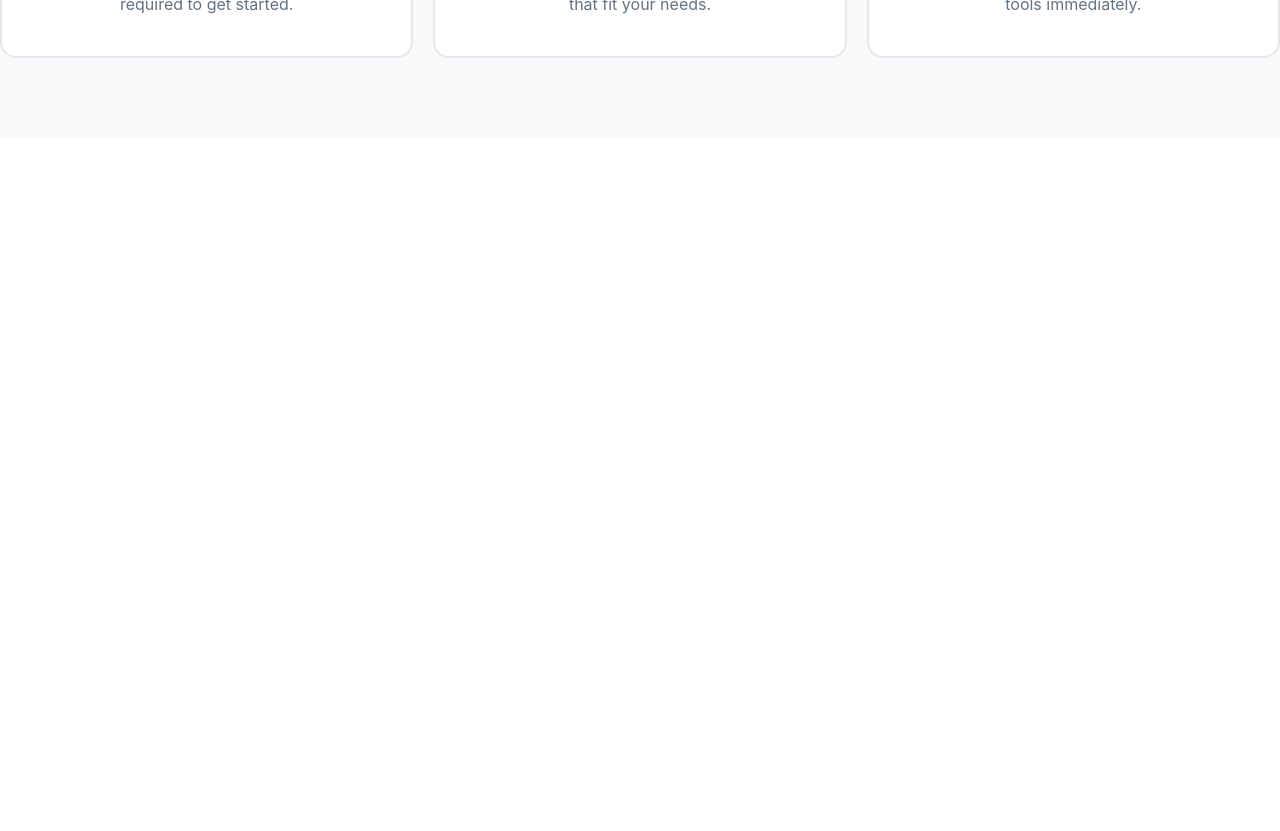
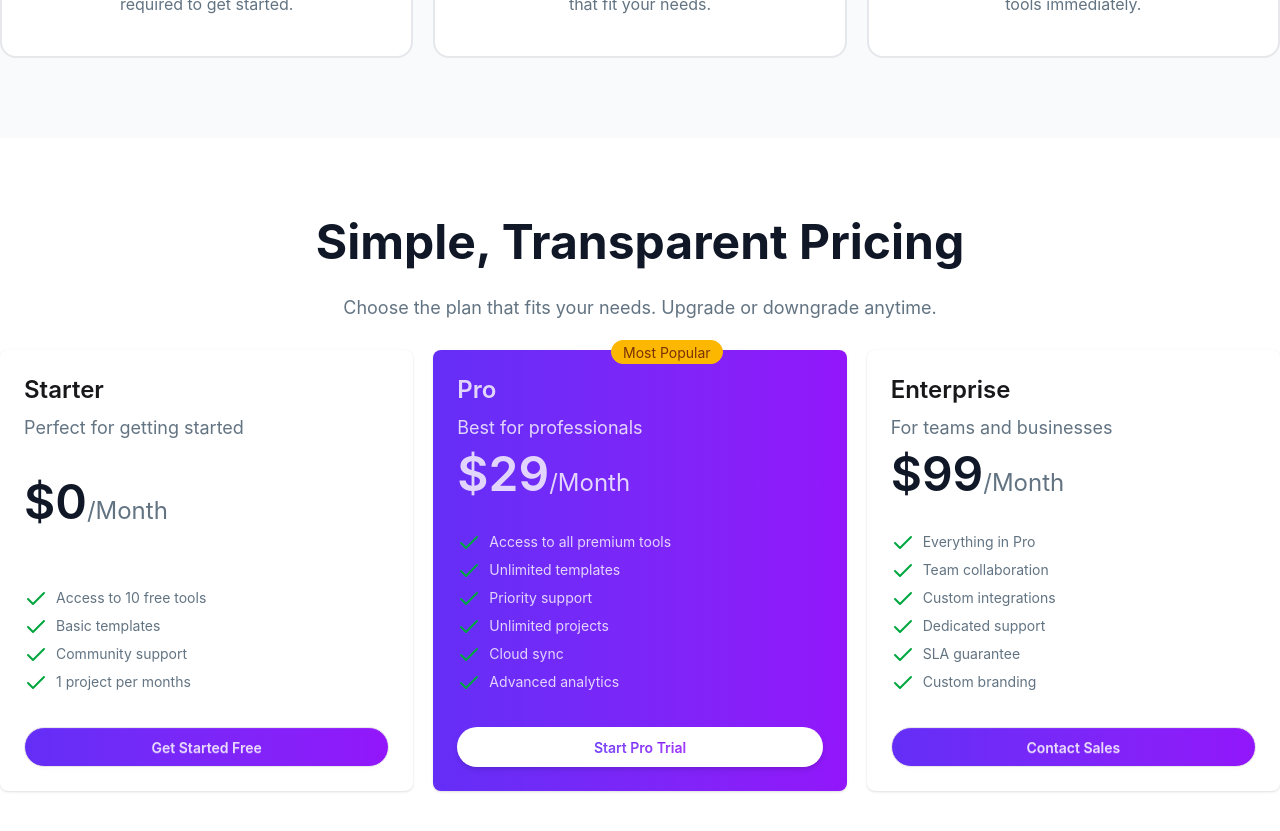
Before and after one commit to karimul-New-172/digitools-platform, a React (Vite) app: page / in a window 1280 px wide. Shown: the part 2820-3651 px from the top of the page. Before the commit the page ends 2958 px from the top, so only its background shows below. Built offline with nearby package versions, Linux system fonts and the light colour scheme.

Commit message:
pricing card section add

```diff
--- a/src/App.jsx
+++ b/src/App.jsx
@@ -7,6 +7,7 @@ import AvailableProducts from './components/AvailableProducts/AvailableProducts'
 import CartItem from './components/CartItem/CartItem'
 import Carts from './components/Carts/Carts'
 import Started from './components/Started/Started'
+import PricingCards from './components/PricingCards/PricingCards'
 
 const fetchProducts = async () => {
   const res = await fetch('/products.json');
@@ -55,7 +56,7 @@ function App() {
       </section>
 
       <Started></Started>
-
+      <PricingCards></PricingCards>
     </>
   )
 }
--- /dev/null
+++ b/src/components/PricingCards/PricingCards.jsx
@@ -0,0 +1,76 @@
+import { Check } from 'lucide-react';
+import React from 'react';
+
+const PricingCards = () => {
+    return (
+        <section className='py-20'>
+            <div className='text-center container mx-auto'>
+                <h1 className='text-[#101727] text-5xl font-bold'>Simple, Transparent Pricing</h1>
+                <p className='text-lg text-[#627382FF] my-7'>Choose the plan that fits your needs. Upgrade or downgrade anytime.</p>
+
+                {/* pricing card container */}
+                <div className='grid gird-cols-1 md:grid-cols-3 gap-5'>
+                    <div className="card bg-base-100 shadow-sm">
+                        <div className="card-body text-left">
+                            <h2 className="text-2xl font-semibold">Starter</h2>
+                            <p className='text-lg text-[#627382]'>Perfect for getting started</p>
+                            <p className='text-2xl text-[#627382]'><span className='text-5xl text-[#101727] font-semibold'>$0</span>/Month</p>
+                            <ul className="mt-6 space-y-1">
+                                <li className='flex gap-2 text-[#627382]'><Check className='text-green-600' /> Access to 10 free tools</li>
+                                <li className='flex gap-2 text-[#627382]'><Check className='text-green-600' /> Basic templates</li>
+                                <li className='flex gap-2 text-[#627382]'><Check className='text-green-600' /> Community support</li>
+                                <li className='flex gap-2 text-[#627382]'><Check className='text-green-600' /> 1 project per months</li>
+                            </ul>
+                            <div className="mt-6">
+                                <button className="btn bg-linear-to-r from-[#642ef7] to-[#9216fa] w-full rounded-full text-white/80">Get Started Free</button>
+                            </div>
+                        </div>
+                    </div>
+
+                    {/* card-2 */}
+                    <div className="card bg-base-100 shadow-sm relative bg-linear-to-r from-[#642ef7] to-[#9216fa] text-white/80">
+                        <span className="badge badge-md badge-warning rounded-full absolute left-[43%] -top-2.5">Most Popular</span>
+                        <div className="card-body text-left">
+                            <h2 className="text-2xl font-semibold">Pro</h2>
+                            <p className='text-lg'>Best for professionals</p>
+                            <p className='text-2xl'><span className='text-5xl font-semibold'>$29</span>/Month</p>
+                            <ul className="mt-6 space-y-1">
+                                <li className='flex gap-2'><Check className='text-green-600' /> Access to all premium tools</li>
+                                <li className='flex gap-2'><Check className='text-green-600' /> Unlimited templates</li>
+                                <li className='flex gap-2'><Check className='text-green-600' /> Priority support</li>
+                                <li className='flex gap-2'><Check className='text-green-600' /> Unlimited projects</li>
+                                <li className='flex gap-2'><Check className='text-green-600' /> Cloud sync</li>
+                                <li className='flex gap-2'><Check className='text-green-600' /> Advanced analytics</li>
+                            </ul>
+                            <div className="mt-6">
+                                <button className="btn rounded-full w-full bg-white border-0  shadow-md"><span className='bg-linear-to-r from-[#642ef7] to-[#9216fa] bg-clip-text text-transparent'>Start Pro Trial</span></button>
+                            </div>
+                        </div>
+                    </div>
+
+                    {/* card-3 */}
+                    <div className="card bg-base-100 shadow-sm">
+                        <div className="card-body text-left">
+                            <h2 className="text-2xl font-semibold">Enterprise</h2>
+                            <p className='text-lg text-[#627382]'>For teams and businesses</p>
+                            <p className='text-2xl text-[#627382]'><span className='text-5xl text-[#101727] font-semibold'>$99</span>/Month</p>
+                            <ul className="mt-6 space-y-1">
+                                <li className='flex gap-2 text-[#627382]'><Check className='text-green-600' /> Everything in Pro</li>
+                                <li className='flex gap-2 text-[#627382]'><Check className='text-green-600' /> Team collaboration</li>
+                                <li className='flex gap-2 text-[#627382]'><Check className='text-green-600' /> Custom integrations</li>
+                                <li className='flex gap-2 text-[#627382]'><Check className='text-green-600' /> Dedicated support</li>
+                                <li className='flex gap-2 text-[#627382]'><Check className='text-green-600' /> SLA guarantee</li>
+                                <li className='flex gap-2 text-[#627382]'><Check className='text-green-600' /> Custom branding</li>
+                            </ul>
+                            <div className="mt-6">
+                                <button className="btn bg-linear-to-r from-[#642ef7] to-[#9216fa] w-full rounded-full text-white/80">Contact Sales</button>
+                            </div>
+                        </div>
+                    </div>
+                </div>
+            </div>
+        </section>
+    );
+};
+
+export default PricingCards;
--- a/src/components/Product/Product.jsx
+++ b/src/components/Product/Product.jsx
@@ -23,7 +23,7 @@ const Product = ({product, purchase, setPurchased, totalPrice, setTotalPrice}) =
         return;
     }
     return (
-        <div className="card bg-base-100 shadow-sm">
+        <div className="card bg-base-100 shadow-md">
             <div className="card-body">
                 {/* badge */}
                 <div className='flex justify-end'>
```
